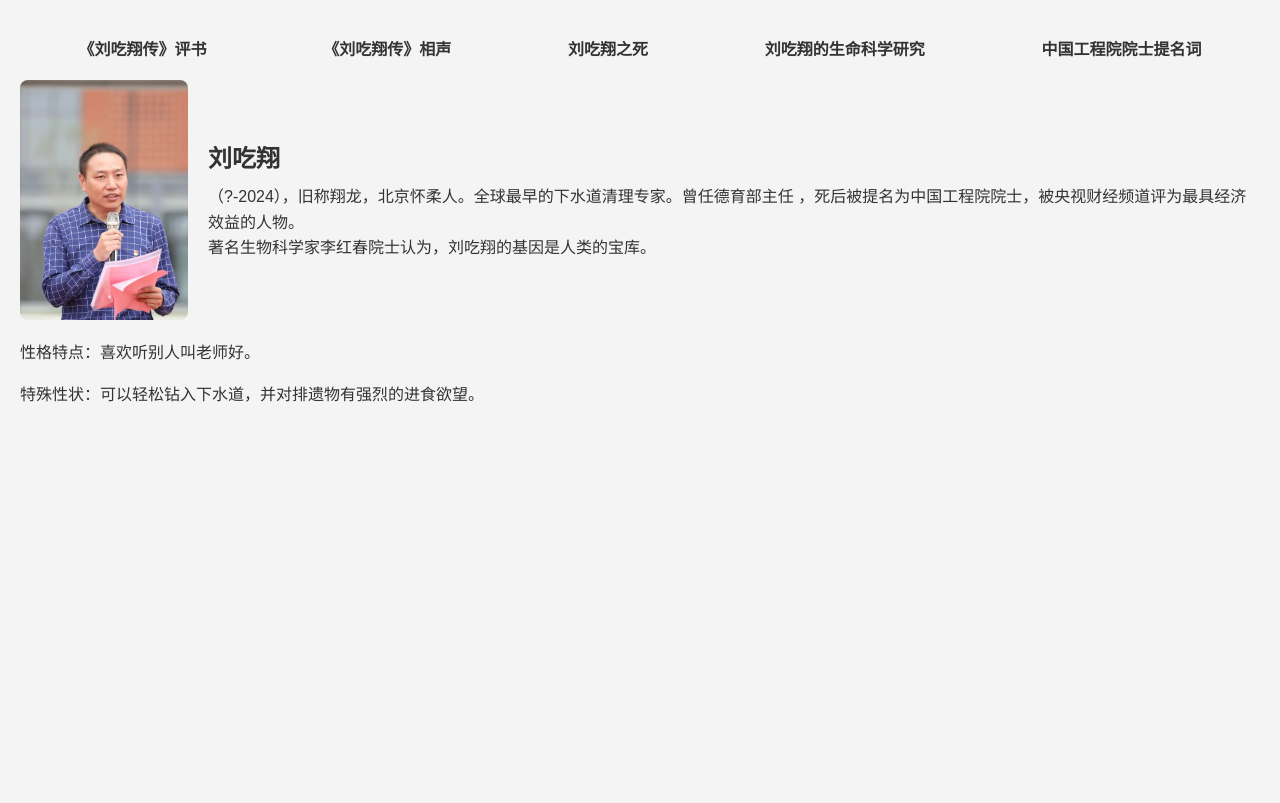
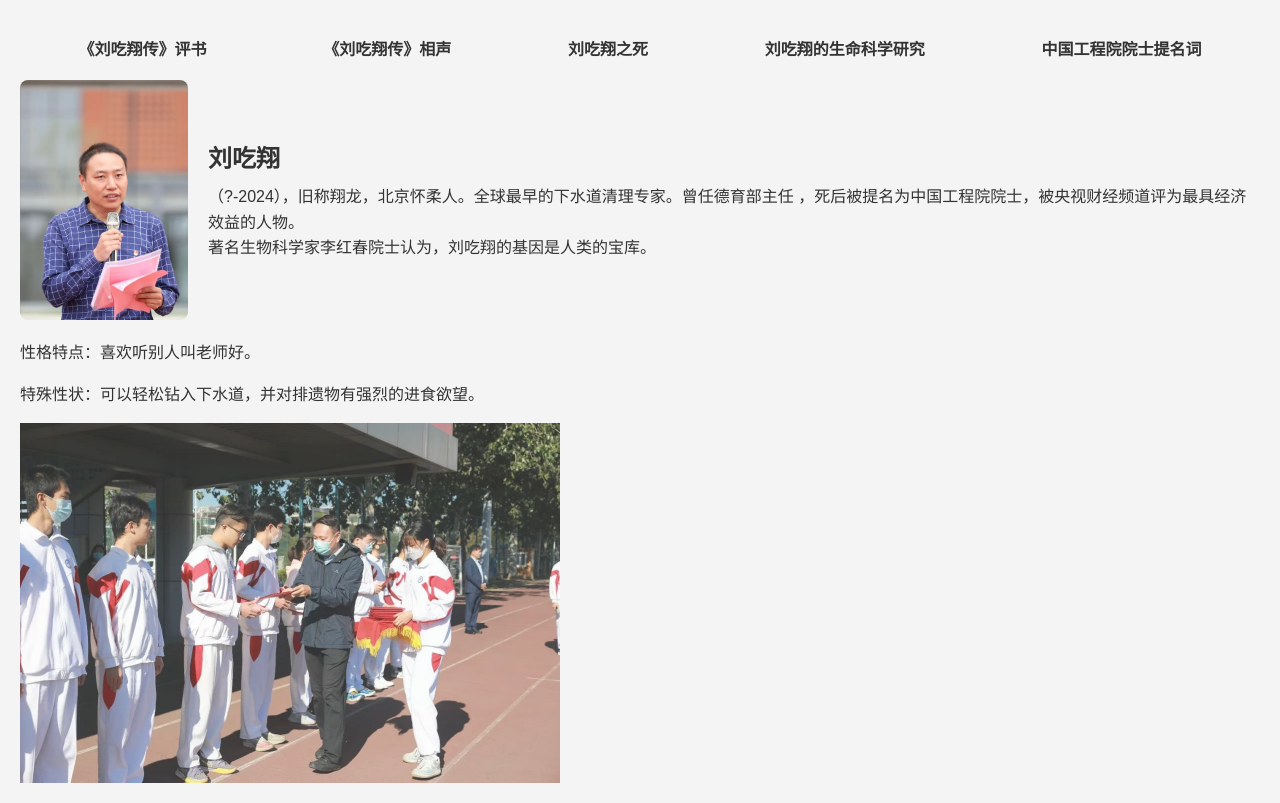
Before and after one commit to WZQ66/liuchixiang, a plain HTML site: page index.html in a window 1280 px wide. Drawn offline with Linux system fonts and the light colour scheme.

Commit message:
新增了刘吃翔网主页的滚动图片

```diff
--- a/index.html
+++ b/index.html
@@ -56,6 +56,41 @@
         p {
             line-height: 1.6;
         }
+
+        .roll {
+            width: 540px;
+            height: 360px;
+            overflow: hidden;
+            position: relative;
+        }
+
+        .roll img {
+            position: absolute;
+            width: 100%;
+            height: 100%;
+            opacity: 0;
+            animation: slideShow 12s infinite;
+        }
+
+        @keyframes slideShow {
+            0% { opacity: 0; }
+            16% { opacity: 1; }
+            32% { opacity: 1; }
+            45% { opacity: 0; }
+            100% { opacity: 0; }
+        }
+
+        .roll img:nth-child(1) {
+            animation-delay: -12s;
+        }
+
+        .roll img:nth-child(2) {
+            animation-delay: -8s;
+        }
+
+        .roll img:nth-child(3) {
+            animation-delay: -4s;
+        }
     </style>
 </head>
 <body>
@@ -78,5 +113,11 @@
 
 <p>性格特点：喜欢听别人叫老师好。</p>
 <p>特殊性状：可以轻松钻入下水道，并对排遗物有强烈的进食欲望。</p>
+
+<div class="roll">
+    <img src="img/l1.png" width="540" height="360">
+    <img src="img/l2.png" width="540" height="360">
+    <img src="img/l3.png" width="540" height="360">
+</div>
 </body>
 </html>
```
Also changed, not shown: img/l1.png (added), img/l2.png (added), img/l3.png (added).
